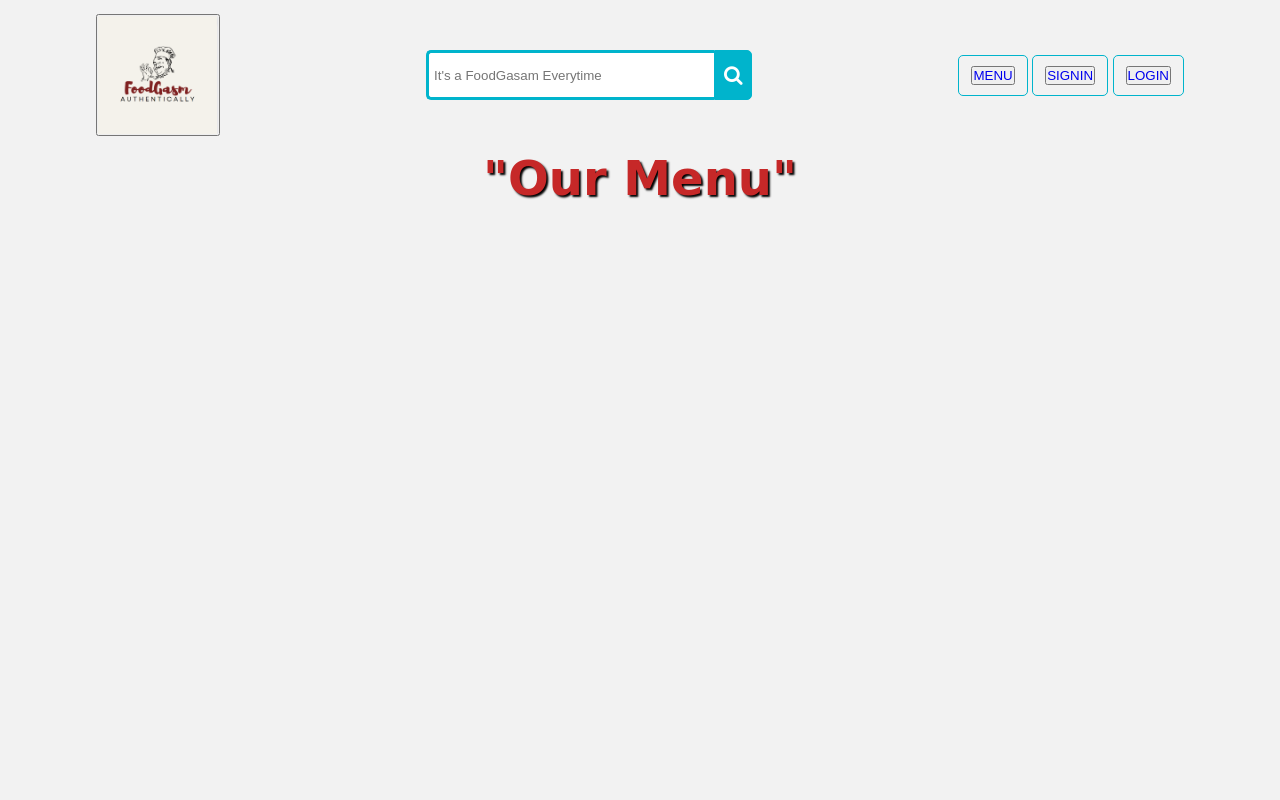
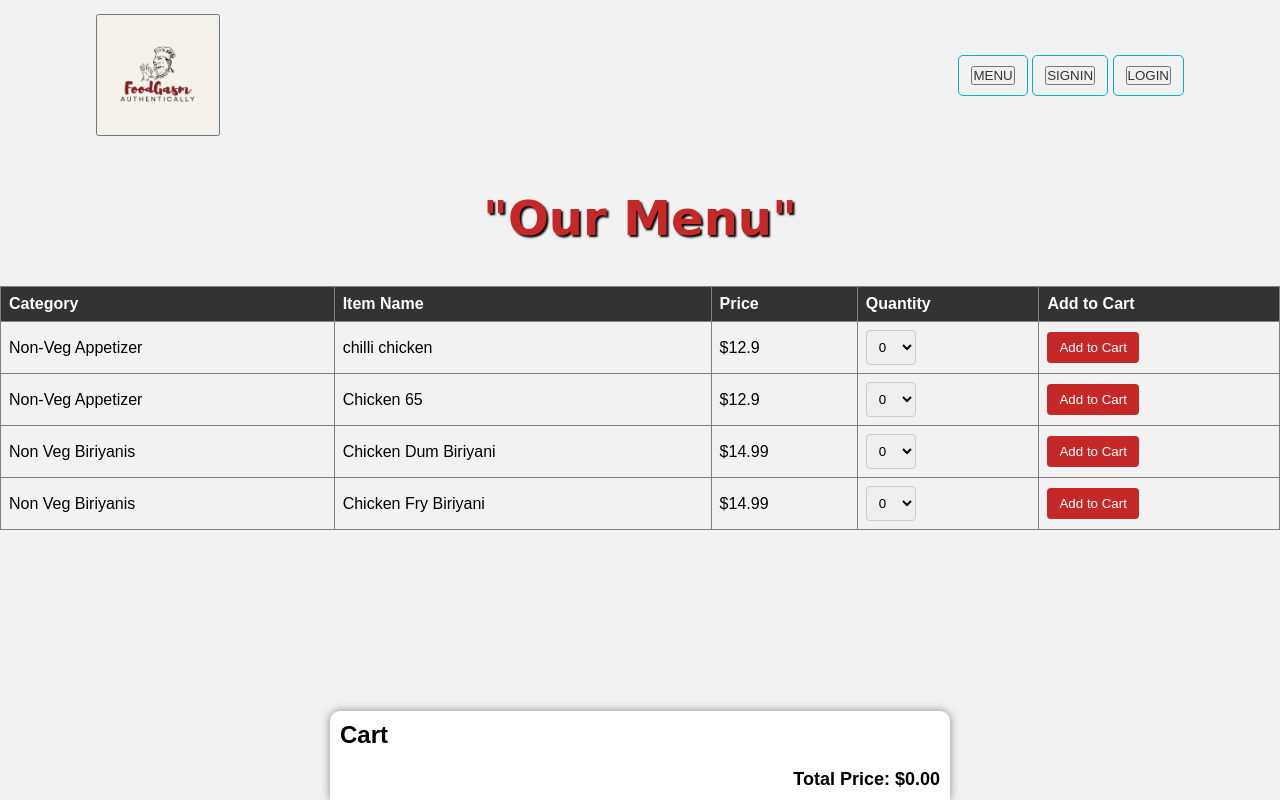
Before and after one commit to saipavan1925/FoodGasam, a Flask app: page /Menu/ in a window 1280 px wide. Run offline with Flask 3, Linux system fonts and the light colour scheme; data comes from the database, SQL or seed files in the repository; both versions use the stored data as it was after the commit.

Commit message:
Updated enternew & Menu pages with cart added

```diff
--- /dev/null
+++ b/Static/Menu.css
@@ -0,0 +1,109 @@
+/* Fonts */
+@import url('https://fonts.googleapis.com/css?family=Roboto');
+
+/* General Styles */
+body {
+    font-family: 'Roboto', sans-serif;
+    margin: 0;
+}
+
+h1 {
+    font-size: 48px;
+    color: #c62828;
+    text-shadow: 2px 2px 2px #000;
+    text-align: center;
+    margin: 0;
+    padding: 40px 0;
+}
+
+a {
+    color: #333;
+    text-decoration: none;
+}
+
+a:hover {
+    color: #c62828;
+}
+
+
+
+.active {
+    background-color: #c62828;
+    color: white;
+}
+
+/* Cart */
+
+#cart {
+  position: fixed;
+  bottom: 0;
+  left: 50%;
+  transform: translateX(-50%);
+  background-color: #fff;
+  padding: 10px;
+  box-shadow: 0px 0px 10px #888888;
+  border-radius: 10px 10px 0 0;
+  width: 80%;
+  max-width: 600px;
+}
+
+#cart h2 {
+    margin-top: 0;
+}
+
+#cart-items {
+    margin: 0;
+    padding: 0;
+    list-style: none;
+}
+
+#cart-items li {
+    margin-bottom: 10px;
+}
+
+#total-price {
+    font-size: 18px;
+    font-weight: bold;
+    text-align: right;
+    margin-top: 20px;
+}
+
+/* Table */
+table {
+    width: 100%;
+    border-collapse: collapse;
+}
+
+th, td {
+    padding: 8px;
+    text-align: left;
+}
+
+th {
+    background-color: #333;
+    color: white;
+}
+
+tr:nth-child(even) {
+    background-color: #f2f2f2;
+}
+
+td button {
+    background-color: #c62828;
+    color: white;
+    border: none;
+    padding: 8px 12px;
+    border-radius: 4px;
+    cursor: pointer;
+}
+
+td button:hover {
+    background-color: #b71c1c;
+}
+
+td select {
+    width: 50px;
+    padding: 8px;
+    border-radius: 4px;
+    border: 1px solid #ccc;
+}
--- a/Static/style.css
+++ b/Static/style.css
@@ -62,50 +62,7 @@ body {
   font-family: "Open Sans", sans-serif;
 }
 
-/*Resize the wrap to see the search bar change!*/
-.wrap {
-  width: 30%;
-  /*position:;*/
-  top: 50%;
-  left: 50%;
-  transform: translate(0%, 50%);
-}
 
-.search {
-  width: 100%;
-  display:flex;
-  position:absolute;
-  top: 100%; /* added */
-  transform: translateY(-50%);
-}
-
-.searchTerm {
-  top:20%;
-  width: 100%;
-  border: 3px solid #00b4cc;
-  border-right: none;
-  padding: 5px;
-  height: 50px;
-  border-radius: 5px 0 0 5px;
-  outline: none;
-  color: #9dbfaf;
-}
-
-.searchTerm:focus {
-  color: #00b4cc;
-}
-
-.searchButton {
-  width: 43px;
-  height: 50px;
-  border: 1px solid #00b4cc;
-  background: #00b4cc;
-  text-align: center;
-  color: #fff;
-  border-radius: 0 5px 5px 0;
-  cursor: pointer;
-  font-size: 20px;
-}
 
 
 
--- a/Templates/Menu.html
+++ b/Templates/Menu.html
@@ -1,12 +1,94 @@
 <html lang="en">
 <head>
-    <link rel="stylesheet" href="{{ url_for('static', filename='style.css') }}">
+    <link rel="stylesheet" href="{{ url_for('static', filename='Menu.css') }}">
     <link rel="stylesheet" href="https://cdnjs.cloudflare.com/ajax/libs/font-awesome/4.7.0/css/font-awesome.min.css">
 
+    <script>
+        let cart = [];
+        let total = 0;
+
+        function addToCart(item) {
+            let quantitySelect = document.getElementById(`${item.name}-quantity`);
+            let quantity = parseInt(quantitySelect.value);
+
+            if (quantity > 0) {
+                let itemIndex = cart.findIndex(cartItem => cartItem.name === item.name);
+                if (itemIndex !== -1) {
+                    cart[itemIndex].quantity += quantity;
+                } else {
+                    item.quantity = quantity;
+                    cart.push(item);
+                }
+
+                total += item.price * quantity;
+                document.getElementById('total-price').innerHTML = `Total Price: $${total.toFixed(2)}`;
+
+                alert(`${quantity} ${item.name} added to cart!`);
+            } else {
+                alert('Please select a quantity greater than zero.');
+            }
+        }
+
+        function updateCart() {
+            let cartItems = document.getElementById('cart-items');
+            cartItems.innerHTML = '';
+
+            cart.forEach(cartItem => {
+                let li = document.createElement('li');
+                li.innerHTML = `${cartItem.name} x ${cartItem.quantity} - $${(cartItem.price * cartItem.quantity).toFixed(2)}`;
+                cartItems.appendChild(li);
+            });
+        }
+
+        function updateTotal() {
+            document.getElementById('total-price').innerHTML = `Total Price: $${total.toFixed(2)}`;
+        }
+
+        setInterval(() => {
+            updateCart();
+            updateTotal();
+        }, 100);
+    </script>
 </head>
 <body>
     {% include 'navbar.html' %}
 <h1 style="text-align:center; font-size: 48px; color: #c62828; text-shadow: 2px 2px 2px #000; font-family: 'Brush Script MT', cursive;">"Our Menu"</h1>
+<div>
+    <table border="1">
+        <thead>
+           <th>Category</th>
+           <th>Item Name</th>
+           <th>Price</th>
+           <th>Quantity</th>
+           <th>Add to Cart</th>
+
+        </thead>
+        {% for row in rows %}
+        <tr>
+           <td>{{ row["category"] }}</td>
+           <td>{{ row["item_name"] }}</td>
+           <td>${{ row["price"] }}</td>
+           <td><select id="{{ row['item_name'] }}-quantity">
+            <option value="0">0</option>
+            <option value="1">1</option>
+            <option value="2">2</option>
+            <option value="3">3</option>
+            <option value="4">4</option>
+            <option value="5">5</option>
+        </select></td>
+        <td><button onclick="addToCart({name: '{{ row['item_name'] }}', price: {{ row['price'] }} })">Add to Cart</button></td>
+
+ </tr>
+
+        {% endfor %}
+     </table>
+</div>
+
+<div id="cart">
+    <h2>Cart</h2>
+    <ul id="cart-items"></ul>
+    <div id="total-price"></div>
+</div>
 
 </body>
 </html>
--- a/Templates/navbar.html
+++ b/Templates/navbar.html
@@ -14,14 +14,14 @@
                 <img src="{{ url_for('static', filename='Images/FoodGasm.png') }}" class="logo" align="top" >
             </button>
         </a>
-         <div class="wrap">
+         <!--<div class="wrap">
             <div class="search">
                 <input type="text" class="searchTerm" align="top" placeholder="It's a FoodGasam Everytime">
                 <button type="submit" class="searchButton" align="top">
                 <i class="fa fa-search" ></i>
                 </button>
             </div>
-        </div>
+        </div>-->
         <ul>
 
             <li><button type="button"><a href="{{ url_for('Menu') }}">Menu</a></button></li>
--- a/Templates/result.html
+++ b/Templates/result.html
@@ -3,7 +3,7 @@
    <body>
 
       result of addition : {{ msg }}
-      <h2><a href = "\">go back to home page</a></h2>
+      <h2><a href = "{{ url_for('index') }}">go back to home page</a></h2>
 
    </body>
 </html>
--- a/app.py
+++ b/app.py
@@ -27,7 +27,13 @@ def aboutus():
 
 @app.route("/Menu/")
 def Menu():
-    return render_template('Menu.html')
+     with sqlite3.connect('database.db') as con:
+        con.row_factory = sqlite3.Row
+        cur = con.cursor()
+        cur.execute("SELECT * FROM items")
+        rows = cur.fetchall()
+        return render_template('Menu.html', rows=rows)
+
 
 @app.route('/signin')
 def signin():
@@ -58,13 +64,13 @@ import sqlite3
 
 conn = sqlite3.connect('database.db')
 print("Opened database successfully")
-conn.execute('DROP TABLE IF EXISTS items')
+"""conn.execute('DROP TABLE IF EXISTS items')
 conn.commit()
 conn.execute('''CREATE TABLE items
              (id INTEGER PRIMARY KEY,
              category TEXT,
              item_name TEXT,
-             price REAL);''')
+             price REAL);''')"""
 print("Table created successfully")
 
 conn.close()
@@ -72,6 +78,8 @@ conn.close()
 @app.route('/enternew')
 def new_item():
    return render_template('item.html')
+
+
 
 @app.route('/add_item', methods=['POST'])
 def add_item():
@@ -97,21 +105,70 @@ def add_item():
 
 
 
-@app.route('/view_items_by_category', methods=['GET'])
+
+
+
+
+""" Well it worked but implemented the same function in menu.html @app.route('/view_items')
+def view_items():
+    with sqlite3.connect('database.db') as con:
+        con.row_factory = sqlite3.Row
+        cur = con.cursor()
+        cur.execute("SELECT * FROM items")
+        rows = cur.fetchall()
+    return render_template('Menu.html', rows=rows)"""
+
+
+
+
+
+
+
+
+
+"""@app.route('/view_items_by_category', methods=['GET', 'POST'])
+def view_items_by_category():
+    if request.method == 'POST':
+        selected_category = request.form.get('category')
+        with sqlite3.connect('database.db') as con:
+            con.row_factory = sqlite3.Row
+            cur = con.cursor()
+            cur.execute("SELECT item_name, price FROM items WHERE category = ?", (selected_category,))
+            rows = cur.fetchall()
+            return render_template('view_items_by_category.html', rows=rows, selected_category=selected_category)
+    else:
+        with sqlite3.connect('database.db') as con:
+            cur = con.cursor()
+            cur.execute("SELECT DISTINCT category FROM items")
+            categories = cur.fetchall()
+        return render_template('select_category.html', categories=categories)"""
+
+
+
+
+
+
+
+
+
+
+
+
+
+
+"""@app.route('/view_items_by_category', methods=['GET'])
 def view_items_by_category():
     ##category = request.args.get('category')
    # with sqlite3.connect('database.db') as con:
     con = sqlite3.connect('database.db')
     con.row_factory = sqlite3.Row
     cur = con.cursor()
-    cur.execute("SELECT item_name, price,item_image FROM items")
-    image_data = cur.fetchone()[2]
-    image = Image.open(io.BytesIO(image_data))
+    cur.execute("SELECT item_name, priceFROM items")
 
 
         ##cur.execute("SELECT item_name, price FROM items WHERE category = ?", (category,))
     rows = cur.fetchall();
-    return render_template('view_items_by_category.html', rows = rows)
+    return render_template('view_items_by_category.html', rows = rows)"""
 
 
 """@app.route('/view_items_by_category', methods=['GET'])
@@ -157,7 +214,7 @@ def view_items_by_category():
 
 
 #------to delete the db--------------
-import os
+"""import os
 import sqlite3
 
 # Close any open connections to the database
@@ -170,4 +227,4 @@ conn.execute("DROP TABLE items")
 conn.close()
 
 # Delete the database file
-os.remove('database.db')
+os.remove('database.db')"""
```
Also changed, not shown: Static/enterItem.css (added, +42 -0 lines), Templates/Menubackup.html (added, +49 -0 lines), Templates/item.html (+27 -11 lines), Templates/view_items_by_category.html (deleted, +0 -27 lines), database.db (added).
